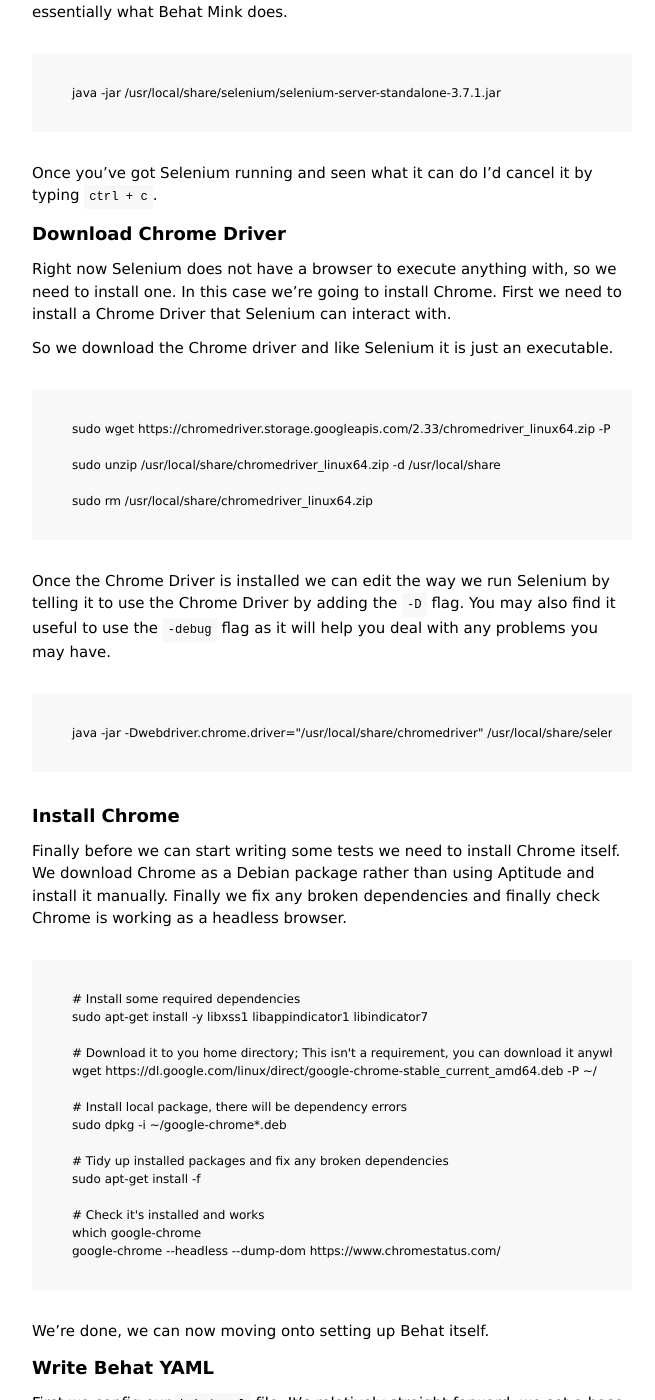
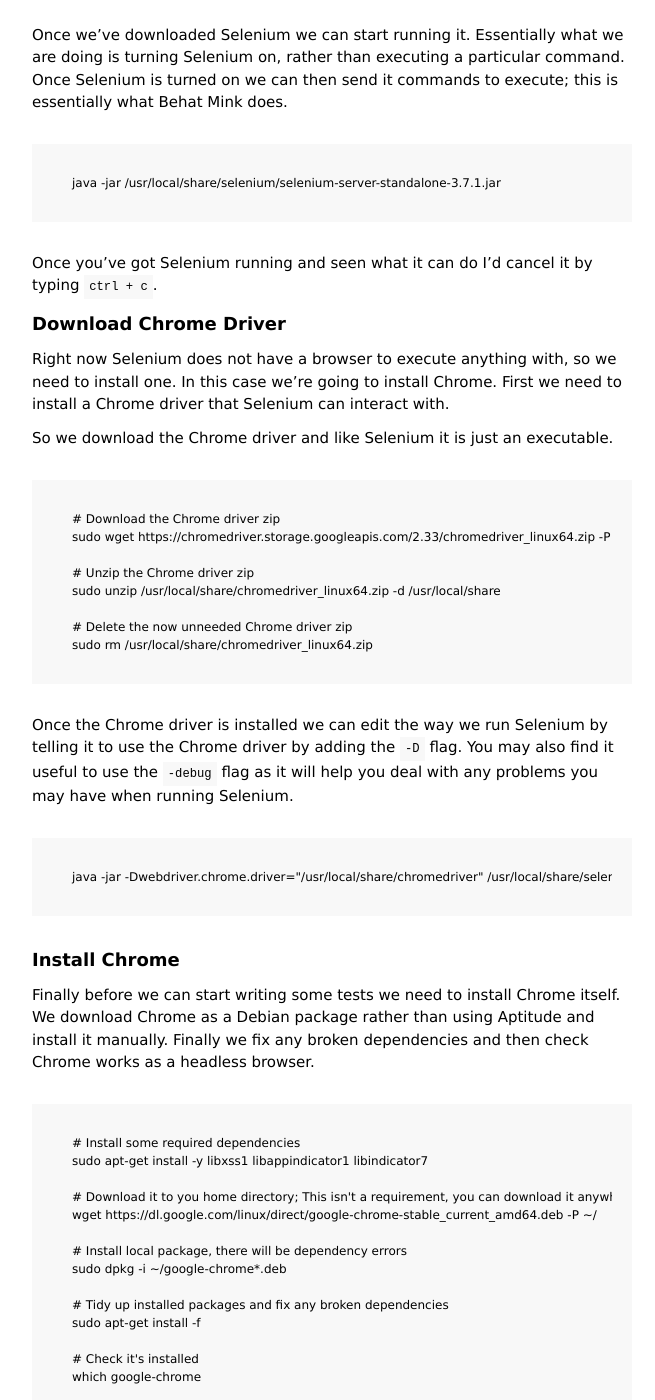
Before and after one commit to RobDWaller/robdwaller.github.io, a Jekyll site: the page built from _posts/2017-11-22-how-setup-testing-behat-selenium-chrome.md, in a window 1280 px wide and 1400 px high, scrolled down 2198 px. Shown: the whole window, without its empty margins (518-1173 px from the left). Built offline with Jekyll 4.4.1, drawn with Linux system fonts in a browser that asks for light colours; some of the changed text lies outside the part shown.

Commit message:
Tidied up behat selenium post

````diff
--- a/_posts/2017-11-22-how-setup-testing-behat-selenium-chrome.md
+++ b/_posts/2017-11-22-how-setup-testing-behat-selenium-chrome.md
@@ -32,7 +32,7 @@
 }
 ```
 
-Once we've run `composer install` and everything is in our vendor directory we can execute Behat. I like to use the `--verbose` flag because it allows you to see the full output from executing Behat. This is particularly useful when you're learning how to use Behat.
+Once we've run `composer install` and everything is in our vendor directory we can execute Behat. I like to use the `--verbose` flag because it allows you to see the full output when executing Behat. This is particularly useful when you're learning how to use Behat.
 
 ```
 vendor/bin/behat --verbose
@@ -44,27 +44,32 @@
 
 To run Selenium we need to install Java. You can check whether Java is installed by typing `java -version`. Most likely Java won't be installed or you'll need to update it to Java 8.
 
-On Ubuntu 14.04 you will need to add a Personal Package Archive that can download and install Java 8. We do this with the following commands. One note is always be careful with PPAs don't add them to a live server unless you have tested and validated them on a dev box first.
+On Ubuntu 14.04 you will need to add a Personal Package Archive that can download and install Java 8. We do this with the following commands. One note: always be careful with PPAs don't add them to a live server unless you have tested and validated them on a dev box first.
 
 ```
+# Add the PPA
 sudo add-apt-repository ppa:webupd8team/java
 
+# Update your local repository
 sudo apt-get update
 
+# Install Java 8
 sudo apt-get install -y oracle-java8-installer
 ```
 
-If you install Java successfully you can run `java -version` again and you should see something similar to `java version "1.8.0_151"`.
+If you install Java successfully you can run `java -version` again and you should see output similar to `java version "1.8.0_151"`.
 
 ### Download Selenium
 
 After we have Java setup we need to download the latest version of Selenium which is a Java executable. It does not need to be installed.
 
-If you're not clear on what Selenium is, it is basically a tool that allows you to automate the execution of actions within a browser. This can be done by opening an actual browser window or via a headless browser. You can of course find out more on the [Selenium Website]()
+If you're not clear on what Selenium is, it is basically a tool that allows you to automate a browser. This can be done by opening an actual browser window or via a headless browser. You can of course find out more on the [Selenium Website](http://www.seleniumhq.org/)
 
 ```
+# Make a Selenium directory
 sudo mkdir /usr/local/share/selenium
 
+# Download Selenium into your new selenium directory
 sudo wget http://selenium-release.storage.googleapis.com/3.7/selenium-server-standalone-3.7.1.jar -P /usr/local/share/selenium
 ```
 
@@ -78,19 +83,22 @@
 
 ### Download Chrome Driver
 
-Right now Selenium does not have a browser to execute anything with, so we need to install one. In this case we're going to install Chrome. First we need to install a Chrome Driver that Selenium can interact with.
+Right now Selenium does not have a browser to execute anything with, so we need to install one. In this case we're going to install Chrome. First we need to install a Chrome driver that Selenium can interact with.
 
 So we download the Chrome driver and like Selenium it is just an executable.
 
 ```
+# Download the Chrome driver zip
 sudo wget https://chromedriver.storage.googleapis.com/2.33/chromedriver_linux64.zip -P /usr/local/share
 
+# Unzip the Chrome driver zip
 sudo unzip /usr/local/share/chromedriver_linux64.zip -d /usr/local/share
 
+# Delete the now unneeded Chrome driver zip
 sudo rm /usr/local/share/chromedriver_linux64.zip
 ```
 
-Once the Chrome Driver is installed we can edit the way we run Selenium by telling it to use the Chrome Driver by adding the `-D` flag. You may also find it useful to use the `-debug` flag as it will help you deal with any problems you may have.
+Once the Chrome driver is installed we can edit the way we run Selenium by telling it to use the Chrome driver by adding the `-D` flag. You may also find it useful to use the `-debug` flag as it will help you deal with any problems you may have when running Selenium.
 
 ```
 java -jar -Dwebdriver.chrome.driver="/usr/local/share/chromedriver" /usr/local/share/selenium/selenium-server-standalone-3.7.1.jar -debug
@@ -98,7 +106,7 @@
 
 ### Install Chrome
 
-Finally before we can start writing some tests we need to install Chrome itself. We download Chrome as a Debian package rather than using Aptitude and install it manually. Finally we fix any broken dependencies and finally check Chrome is working as a headless browser.
+Finally before we can start writing some tests we need to install Chrome itself. We download Chrome as a Debian package rather than using Aptitude and install it manually. Finally we fix any broken dependencies and then check Chrome works as a headless browser.
 
 ```
 # Install some required dependencies
@@ -113,8 +121,10 @@
 # Tidy up installed packages and fix any broken dependencies
 sudo apt-get install -f
 
-# Check it's installed and works
+# Check it's installed
 which google-chrome
+
+# Check Chrome runs as a headless browser and dump output
 google-chrome --headless --dump-dom https://www.chromestatus.com/
 ```
 
@@ -124,7 +134,7 @@
 
 First we config our `behat.yml` file. It's relatively straight forward, we set a base URL, we tell Behat to make use of Selenium and Chrome.
 
-Importantly in our Chrome config we have to tell it to execute in headless mode. Finally and most importantly we need to tell Behat which contexts to use. Contexts are PHP classes that turn our Behat tests into executable code. In this case we're calling in the Mink Context which includes a bunch of default functionality for testing the UI. You can find out more on contexts in my [Behat introductory post]().
+Importantly in our Chrome config we have to tell it to execute in headless mode. Finally and most importantly we need to tell Behat which contexts to use. Contexts are PHP classes that turn our Behat tests into executable code. In this case we're calling in the Mink Context which includes a bunch of default functionality for testing the UI. You can find out more on contexts in my [Behat introductory post](http://rbrt.wllr.info/2017/11/22/introduction-bdd-testing-with-behat.html).
 
 ```
 default:
@@ -144,9 +154,9 @@
 
 ### Create a Behat Test
 
-Once we've configed Behat we need to write a test Behat, Mink, Selenium and Chrome can execute. Now I'm going to assume you have a web application such as WordPress ready to be tested. My test will check if you can login into WordPress. You wouldn't normally do this, but it's just an example.
+Once we've configed Behat we need to write a test that our new setup can execute. I'm going to assume you have a web application such as WordPress ready to be tested. My test will check if you can login into WordPress. You wouldn't normally do this, but it's just an example.
 
-The test script for Behat uses Gherkin syntax, I'm not going to explain this now, but you can read my other Behat post for more details.
+The test script for Behat uses Gherkin syntax, I'm not going to explain this now, but you can read my other [Behat post](http://rbrt.wllr.info/2017/11/22/introduction-bdd-testing-with-behat.html) for more details.
 
 ```
 Feature: WordPress Login
````
